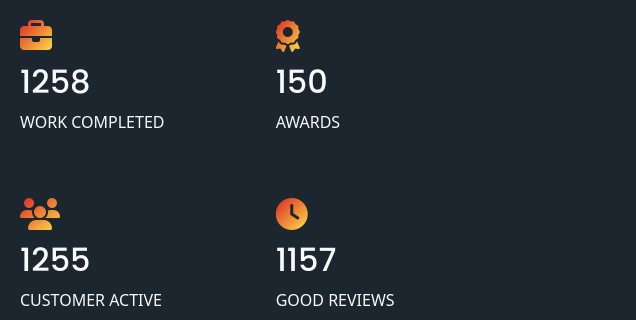
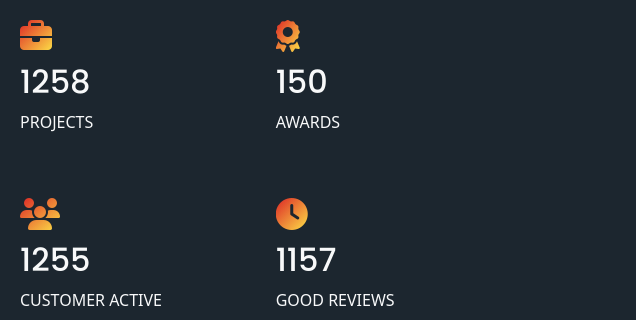
Before and after one commit to mariotbg11/tailwindcss-landing-page, a website built with Vite: page index.html in a window 1280 px wide. Shown: the part 3744-4064 px from the top of the page, 644-1280 px from the left. Built offline with nearby package versions, Linux system fonts and the light colour scheme.

```diff
--- a/index.html
+++ b/index.html
@@ -541,7 +541,7 @@
                     >
                       1258
                     </h2>
-                    <p>WORK COMPLETED</p>
+                    <p>PROJECTS</p>
                   </div>
                   <div class="w-full">
                     <i
```
